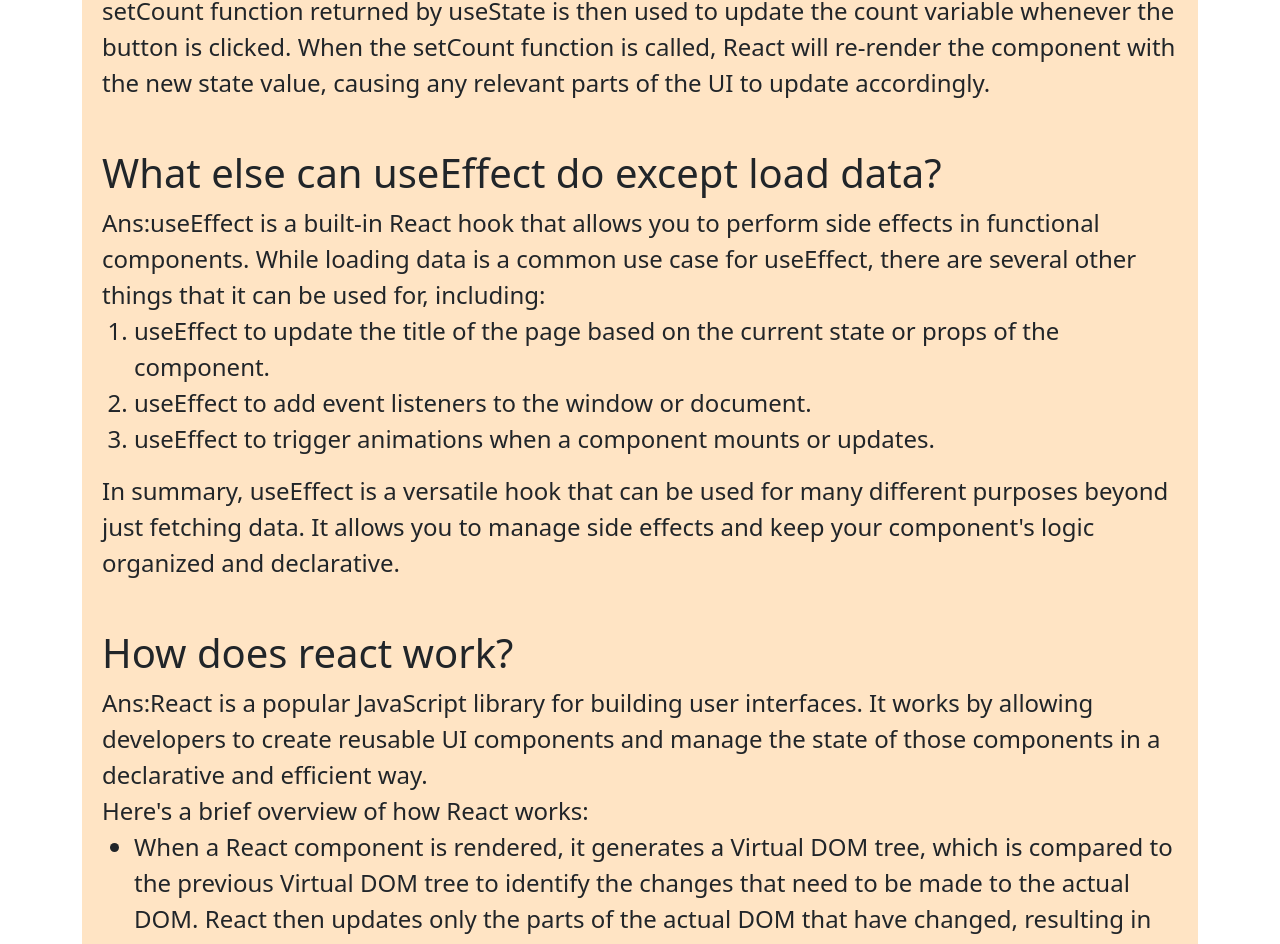
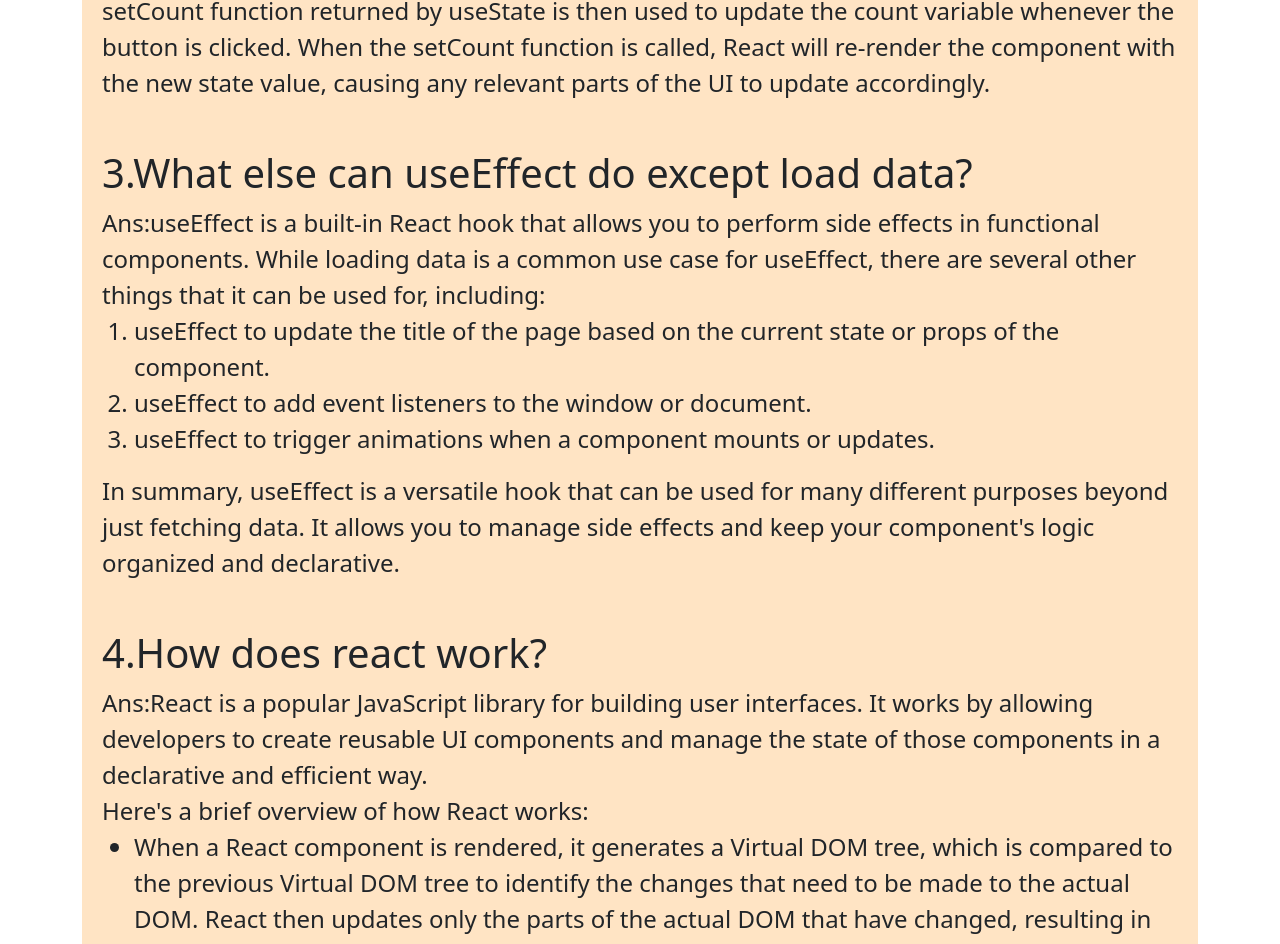
Before and after one commit to rupokraihan/knowledge-cafe, a React (Vite) app: page / in a window 1280 px wide. Shown: the part 4366-5310 px from the top of the page. Built offline with nearby package versions, Linux system fonts and the light colour scheme.

Commit message:
Check all and solve

```diff
--- a/src/Component/Answer/Answer.jsx
+++ b/src/Component/Answer/Answer.jsx
@@ -52,7 +52,7 @@
       </p>
 
       {/* answer to question no-3  */}
-      <h2 className="mt-5">What else can useEffect do except load data?</h2>
+      <h2 className="mt-5">3.What else can useEffect do except load data?</h2>
       <p>
         Ans:useEffect is a built-in React hook that allows you to perform side
         effects in functional components. While loading data is a common use
@@ -74,7 +74,7 @@
       </p>
 
       {/* answer to question no-4  */}
-      <h2 className="mt-5">How does react work?</h2>
+      <h2 className="mt-5">4.How does react work?</h2>
       <p>
         Ans:React is a popular JavaScript library for building user interfaces.
         It works by allowing developers to create reusable UI components and
```
